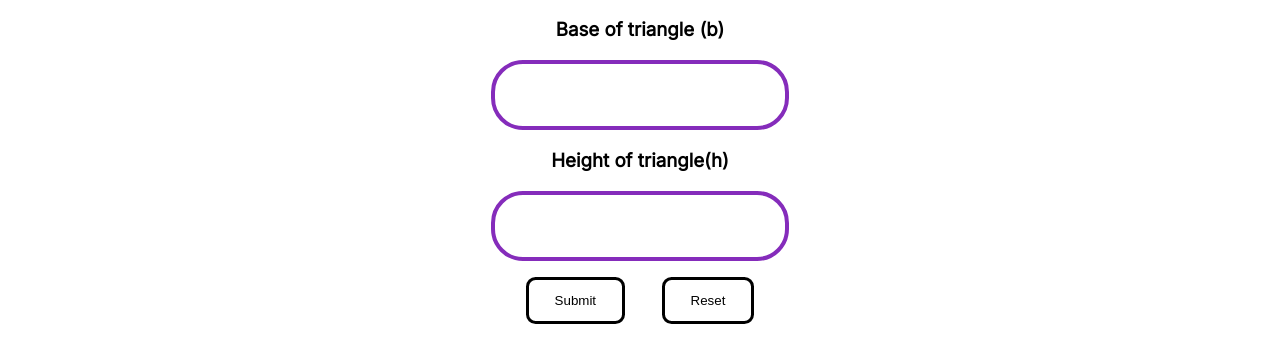
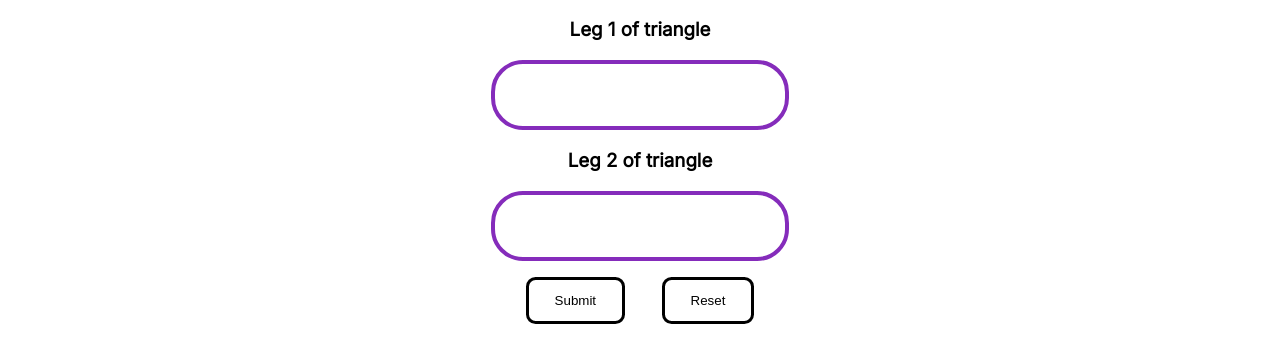
Before and after one commit to harshv1741/neog-fun-with-triangles, a plain HTML site: page hypotenuse.html in a window 1280 px wide. Shown: the part 273-636 px from the top of the page. Drawn offline with Linux system fonts and the light colour scheme.

Commit message:
typo fix

```diff
--- a/hypotenuse.html
+++ b/hypotenuse.html
@@ -43,9 +43,9 @@
     <!-- Area of Triangle Section (START) -->
     <div class="main-container">
       <h2>Hypotenuse of triangle</h2>
-      <label for="base"><h3>Base of triangle (b)</h3></label>
+      <label for="base"><h3>Leg 1 of triangle</h3></label>
       <input type="number" class="triangle-input" id="base" />
-      <label for="height"><h3>Height of triangle(h)</h3></label>
+      <label for="height"><h3>Leg 2 of triangle</h3></label>
       <input type="number" class="triangle-input" id="height" />
       <br />
       <input type="submit" id="submit" />
```
